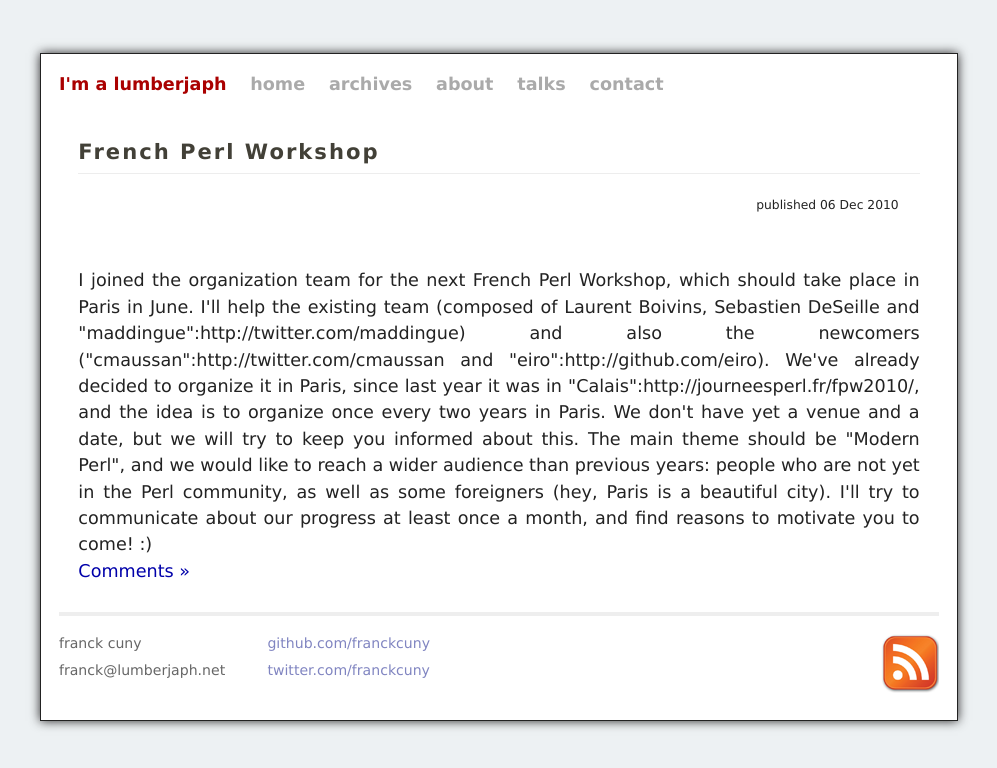
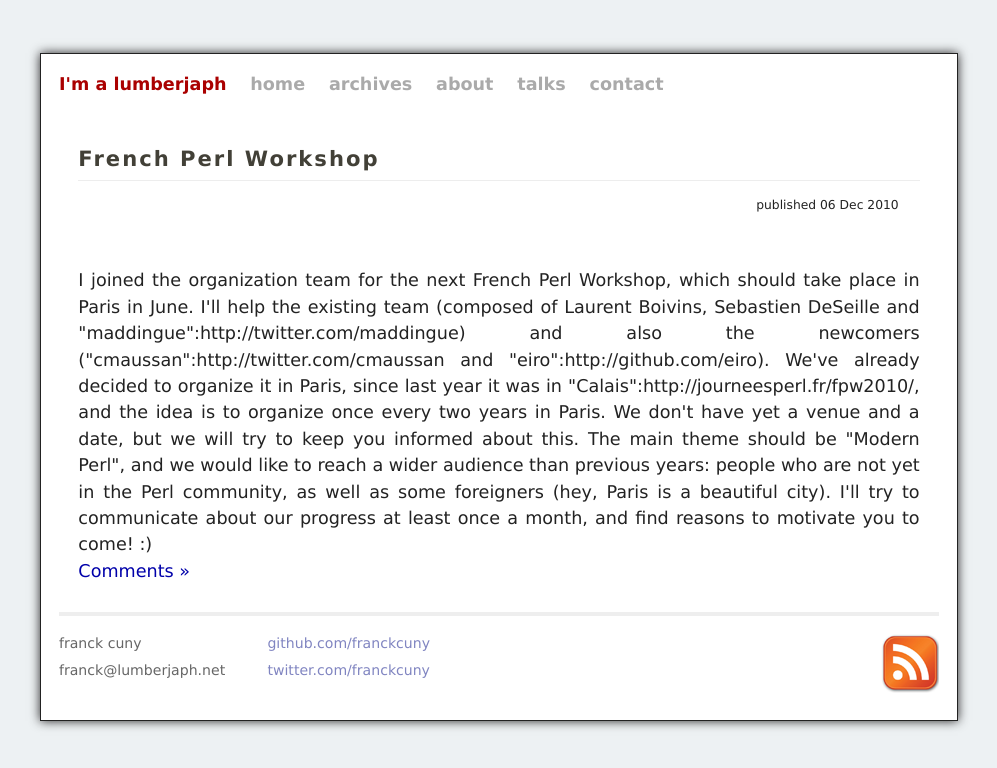
Before and after one commit to jacomyal/franckcuny.github.com, a Jekyll site: the page built from index.html, in a window 1280 px wide. Shown: the top 768 px of the page, without its empty margins (141-1138 px from the left). Built offline with Jekyll 4.4.1, drawn with Linux system fonts in a browser that asks for light colours; some web fonts are replaced.

Commit message:
still css

```diff
--- a/static/css/screen.css
+++ b/static/css/screen.css
@@ -20,16 +20,12 @@
 
 h1, h2 {
    font-size: 120%;
-   margin-top: 1em;
+   margin: 1em 0em .5em 0em;
 }
 
 h3, h4, h5, h6 {
    font-size: 100%;
-   margin-top: 1em;
-}
-
-h1 {
-   margin-bottom: 1em;
+   margin: 1em 0em .5em 0em;
 }
 
 p {
@@ -179,8 +175,17 @@
    font-weight: normal;
 }
 
+#post h2 {
+   border-bottom: 1px solid #ededed;
+   margin-top: 2em;
+}
+
+#post h3 {
+   border-bottom: 1px solid #ededed;
+   margin-top: 2em;
+}
+
 #post_title {
-
    text-align: left;
    padding-bottom: .1em;
    letter-spacing: 2px;
```
